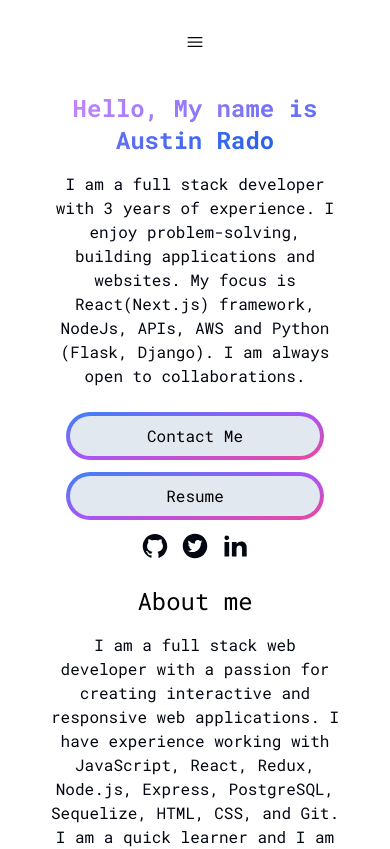
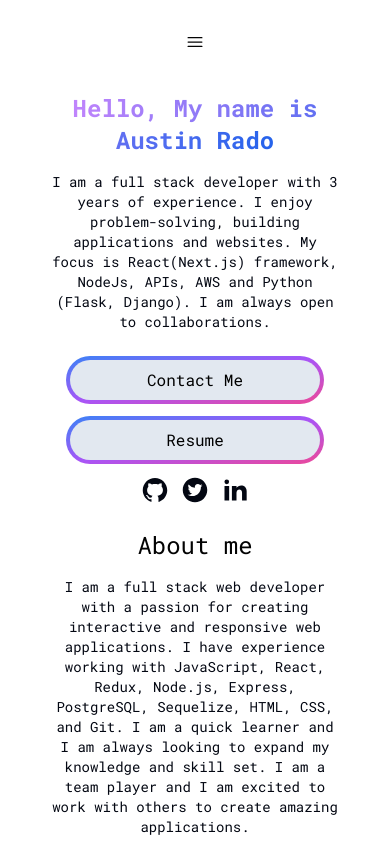
Before and after one commit to AustinRado/portfolio, a Next.js app: page / in a window 390 px wide. Shown: the top 849 px of the page. Built offline with nearby package versions, Linux system fonts and the light colour scheme.

Commit message:
fixed the buttons

```diff
--- a/app/components/About.jsx
+++ b/app/components/About.jsx
@@ -6,7 +6,7 @@ const About = () => {
    <div className='mt-[25px]'>
     <div className="mt-4 md:mt-0 text-left flex flex-col h-full">
         <h2 className="text-2xl text-[#030303] mb-4 text-center">About me</h2>
-        <p className="text-base text-center lg:text-lg">
+        <p className="text-sm text-center lg:text-lg">
             I am a full stack web developer with a passion for creating
             interactive and responsive web applications. I have experience
             working with JavaScript, React, Redux, Node.js, Express, PostgreSQL,
--- a/app/components/HeroSection.jsx
+++ b/app/components/HeroSection.jsx
@@ -14,7 +14,7 @@ const HeroSection = () => {
               <span className='text-transparent bg-clip-text bg-gradient-to-r from-purple-400 to-blue-600'>Hello, My name is Austin Rado</span>
               <br/>
             </h1>
-            <p className='text-base sm:text-lg mb-6 lg:text-xl text-center'>
+            <p className='text-sm sm:text-lg mb-6 lg:text-xl text-center'>
               I am a <span>full stack developer</span> with 3 years of experience. I enjoy problem-solving, building applications and websites. My focus is React(Next.js) framework, NodeJs, APIs, AWS and Python (Flask, Django). I am always open to collaborations.
             </p>
             <div className='text-center flex flex-row flex-wrap items-baseline justify-center gap-3'>
```
